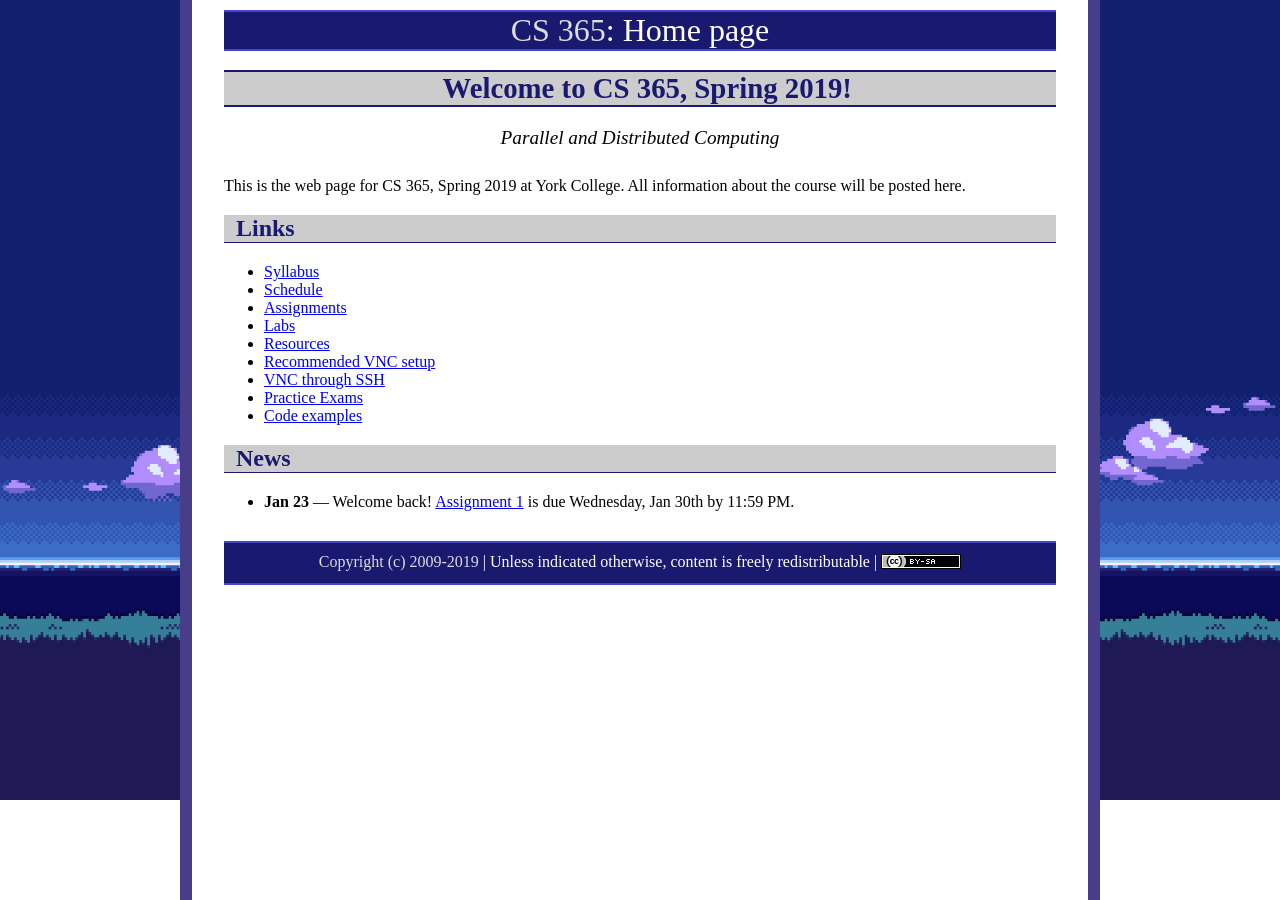
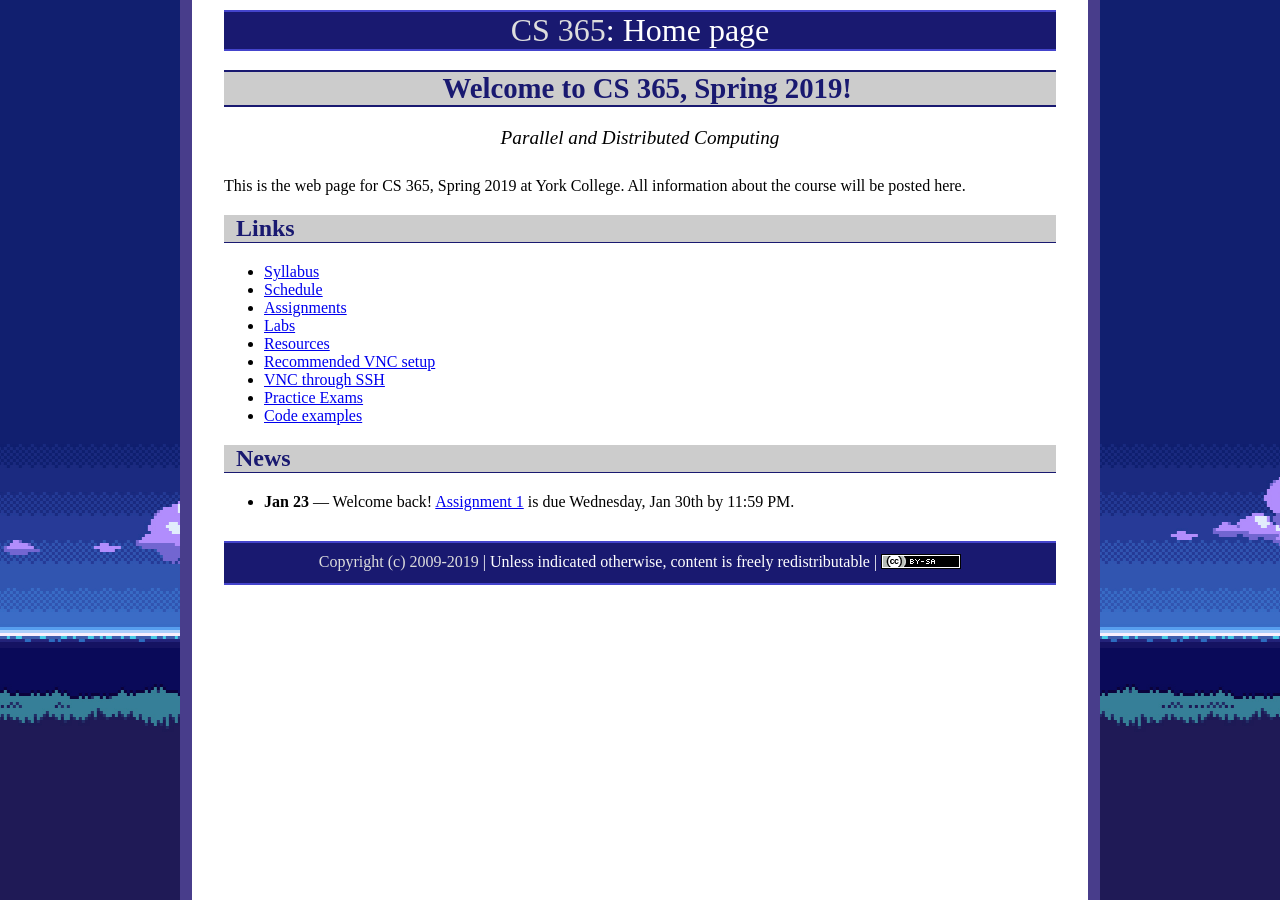
Before and after one commit to ycpcs/cs365-spring2019, a Jekyll site: the page built from index.md, in a window 1280 px wide. Built offline with Jekyll 4.4.1, drawn with Linux system fonts in a browser that asks for light colours.

Commit message:
better placement of background image

```diff
--- a/css/site.css
+++ b/css/site.css
@@ -126,14 +126,13 @@ html {
 
 html, body {
 	margin: 0px 0px;
-	/*background: black;*/
 }
 
 body {
 
 	background-repeat: no-repeat;
 	background-attachment: fixed;
-	background-size: 100% auto;
+	background-size: cover;
 }
 
 h1, h2, h3 {
```
